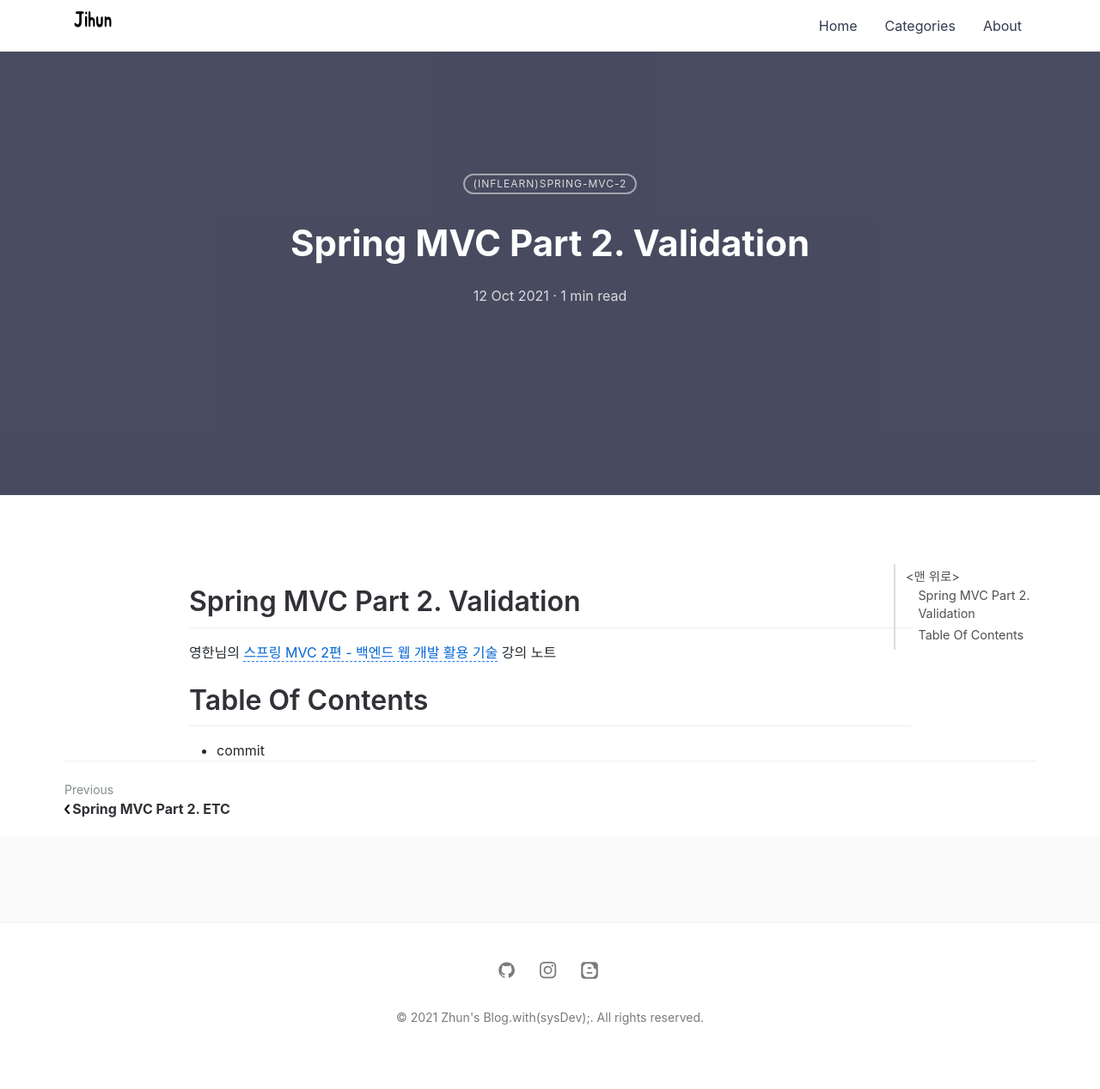
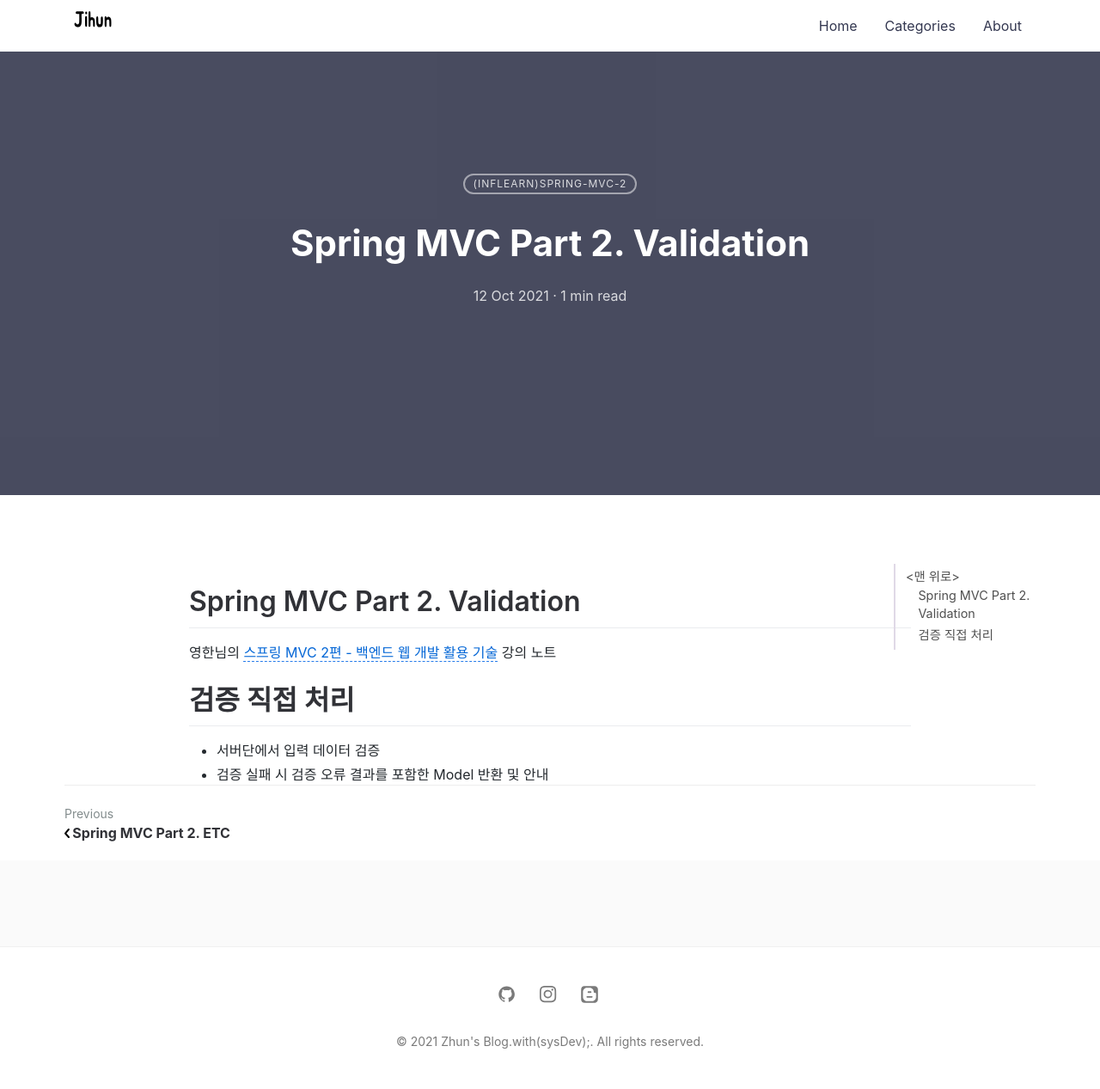
Before and after one commit to jihunparkme/jihunparkme.github.io, a Jekyll site: the page built from _posts/2021-10-12-Spring-MVC-Part2-Validation.md, in a window 1280 px wide. Shown: the whole page at 86% size. Built offline with Jekyll 4.4.1, drawn with Linux system fonts in a browser that asks for light colours; comment, search, counter and statistics services are not loaded; before the commit the page ends 1239 px from its top, so only the background shows below that.

Commit message:
검증1 - Validation

```diff
--- a/_posts/2021-10-12-Spring-MVC-Part2-Validation.md
+++ b/_posts/2021-10-12-Spring-MVC-Part2-Validation.md
@@ -11,6 +11,7 @@ featured-img: spring_mvc_2
 
 영한님의 [스프링 MVC 2편 - 백엔드 웹 개발 활용 기술](https://www.inflearn.com/course/%EC%8A%A4%ED%94%84%EB%A7%81-mvc-2/) 강의 노트
 
-# Table Of Contents
+# 검증 직접 처리
 
-- commit
+- 서버단에서 입력 데이터 검증
+- 검증 실패 시 검증 오류 결과를 포함한 Model 반환 및 안내
```
